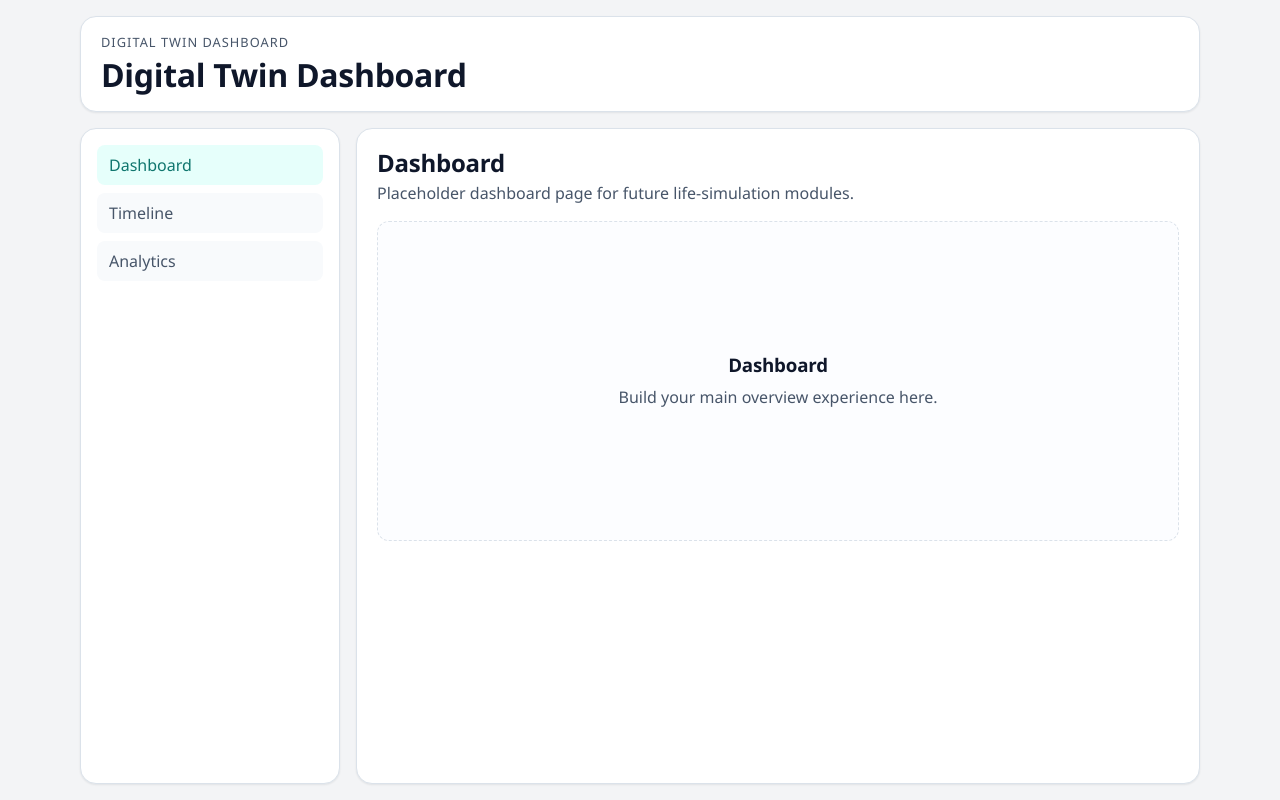
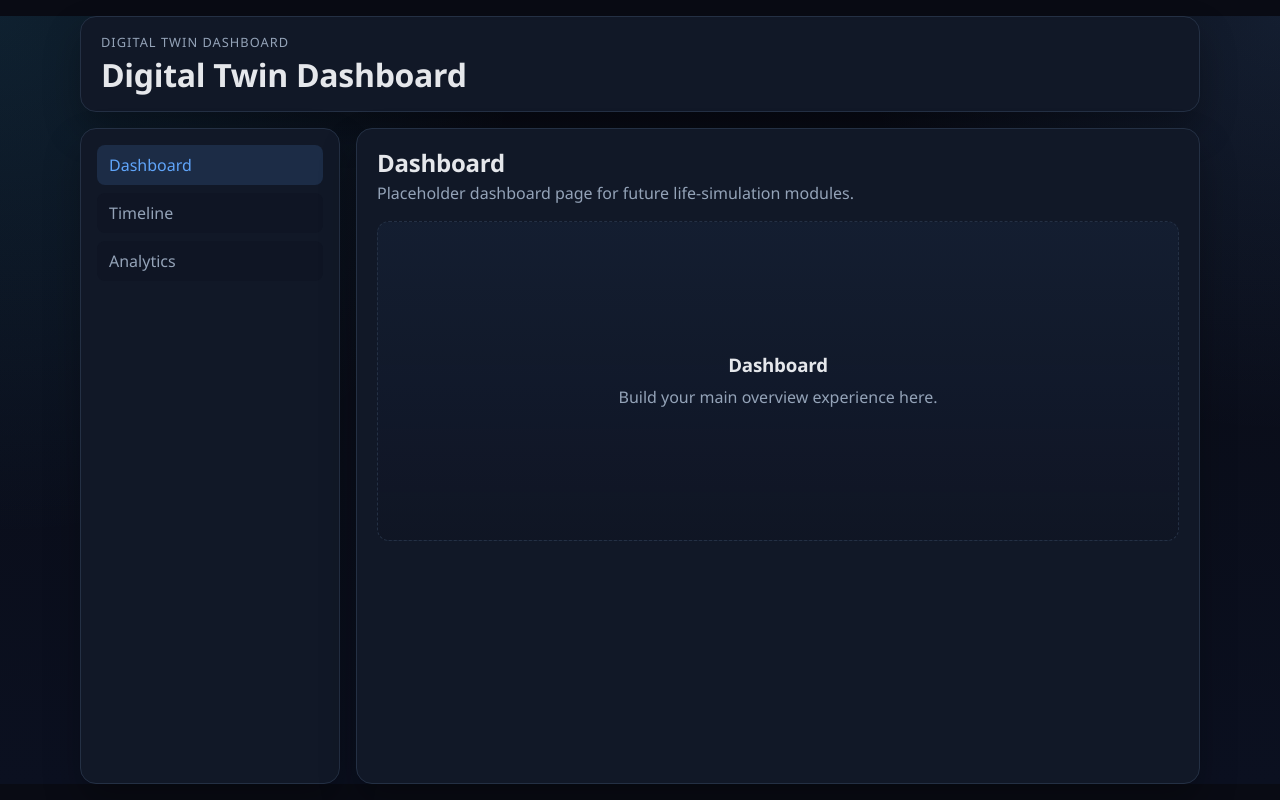
Before and after one commit to ZaraCook/google-hackathon-team7, a React (Vite) app: page / in a window 1280 px wide. Built offline with nearby package versions, Linux system fonts and the light colour scheme.

Commit message:
update colour palette to be dark mode

```diff
--- a/src/components/layout/AppLayout.css
+++ b/src/components/layout/AppLayout.css
@@ -9,7 +9,7 @@
   background: var(--color-surface);
   border: 1px solid var(--color-border);
   border-radius: var(--radius-lg);
-  box-shadow: var(--shadow-sm);
+  box-shadow: var(--shadow-md);
   padding: var(--space-4) var(--space-5);
 }
 
@@ -37,7 +37,7 @@
   background: var(--color-surface);
   border: 1px solid var(--color-border);
   border-radius: var(--radius-lg);
-  box-shadow: var(--shadow-sm);
+  box-shadow: var(--shadow-md);
 }
 
 .app-sidebar {
@@ -57,18 +57,18 @@
   padding: var(--space-2) var(--space-3);
   border-radius: var(--radius-sm);
   color: var(--color-muted);
-  background: #f8fafc;
+  background: var(--color-surface-2);
   transition: background-color 120ms ease, color 120ms ease;
 }
 
 .sidebar-link:hover {
   color: var(--color-text);
-  background: #eef2f7;
+  background: rgba(255, 255, 255, 0.04);
 }
 
 .sidebar-link.active {
   color: var(--color-accent);
-  background: #e6fffb;
+  background: var(--color-accent-soft);
 }
 
 .app-main {
@@ -98,7 +98,9 @@
   place-content: center;
   gap: var(--space-2);
   text-align: center;
-  background: #fcfdff;
+  background:
+    linear-gradient(180deg, rgba(96, 165, 250, 0.06), rgba(15, 23, 42, 0.02)),
+    var(--color-surface-2);
 }
 
 .page-card p {
--- a/src/index.css
+++ b/src/index.css
@@ -1,14 +1,17 @@
 :root {
-  --color-bg: #f3f4f6;
-  --color-surface: #ffffff;
-  --color-text: #0f172a;
-  --color-muted: #475569;
-  --color-border: #dbe2ea;
-  --color-accent: #0f766e;
-  --color-accent-strong: #115e59;
+  --color-bg: #090b14;
+  --color-surface: #111827;
+  --color-surface-2: #0f1524;
+  --color-text: #e5e7eb;
+  --color-muted: #94a3b8;
+  --color-border: #243044;
+  --color-accent: #60a5fa;
+  --color-accent-strong: #3b82f6;
+  --color-accent-soft: rgba(96, 165, 250, 0.14);
+  --color-highlight: #8b5cf6;
 
-  --shadow-sm: 0 1px 2px rgba(15, 23, 42, 0.08);
-  --shadow-md: 0 10px 24px rgba(15, 23, 42, 0.06);
+  --shadow-sm: 0 1px 2px rgba(0, 0, 0, 0.35);
+  --shadow-md: 0 18px 36px rgba(0, 0, 0, 0.28);
 
   --radius-sm: 8px;
   --radius-md: 12px;
@@ -24,6 +27,7 @@
   font-family: 'Avenir Next', Avenir, 'Segoe UI', sans-serif;
   color: var(--color-text);
   background: var(--color-bg);
+  color-scheme: dark;
   font-synthesis: none;
   text-rendering: optimizeLegibility;
   -webkit-font-smoothing: antialiased;
@@ -47,6 +51,10 @@ body {
   background: var(--color-bg);
   color: var(--color-text);
   line-height: 1.5;
+  background-image:
+    radial-gradient(circle at top left, rgba(56, 189, 248, 0.12), transparent 35%),
+    radial-gradient(circle at top right, rgba(96, 165, 250, 0.12), transparent 28%),
+    linear-gradient(180deg, #090b14 0%, #0b1020 100%);
 }
 
 #root {
@@ -112,7 +120,7 @@ textarea {
 button {
   background: var(--color-accent);
   border-color: var(--color-accent);
-  color: #ffffff;
+  color: #eff6ff;
   padding: var(--space-2) var(--space-4);
   font-weight: 600;
   transition: background-color 120ms ease;
```
